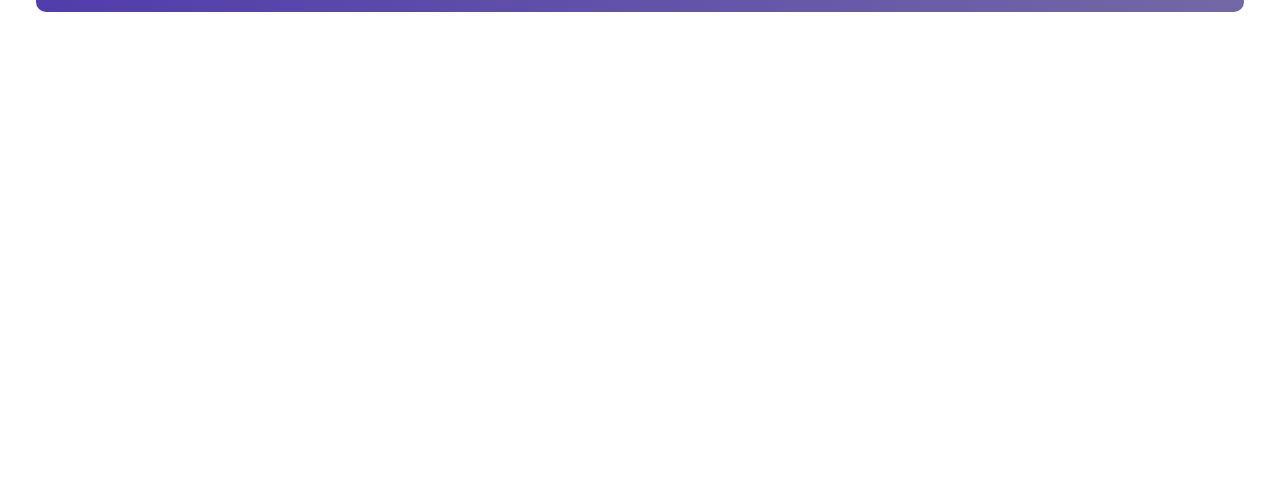
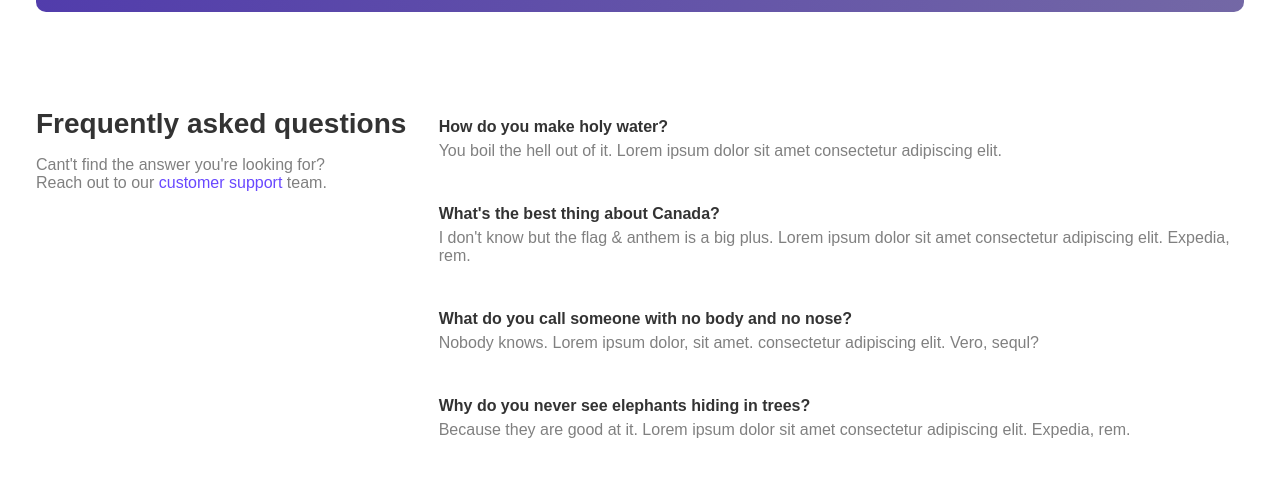
Before and after one commit to simicodes/Aptive, a React (Create React App) app: page / in a window 1280 px wide. Shown: the part 2015-2492 px from the top of the page. Before the commit the page ends 2091 px from the top, so only its background shows below. Built offline with nearby package versions, Linux system fonts and the light colour scheme; grey boxes are pictures that could not be loaded.

Commit message:
Faq component updated

```diff
--- /dev/null
+++ b/src/components/Faq.css
@@ -0,0 +1,48 @@
+.section-faq {
+  width: 100%;
+  margin: 3rem 0;
+}
+
+.section-faq .container {
+  max-width: 1240px;
+  padding: 1rem;
+  margin: auto;
+  overflow: hidden;
+  display: grid;
+  grid-template-columns: 1fr 2fr;
+}
+
+.section-faq h3 {
+  font-size: 28px;
+  padding: 1rem 0;
+}
+
+.section-faq .col-1 p {
+  color: var(--grey);
+}
+
+.section-faq .col-1 span {
+  color: var(--primary);
+}
+
+.section-faq h5 {
+  font-size: 1rem;
+  padding: 0.4rem 0;
+}
+
+.section-faq .faq {
+  padding: 1.2rem 0;
+}
+
+.section-faq .faq p {
+  color: var(--grey);
+}
+
+@media screen and (max-width: 960px) {
+    .section-faq{
+        margin: 1rem 0;
+    }
+    .section-faq .container{
+        grid-template-columns: 1fr;
+    }
+}
--- /dev/null
+++ b/src/components/Faq.js
@@ -0,0 +1,51 @@
+import React from "react";
+
+import "./Faq.css";
+
+const Faq = () => {
+  return (
+    <div className="section-faq">
+      <div className="container">
+        <div className="col-1">
+          <h3>Frequently asked questions</h3>
+          <p>Cant't find the answer you're looking for?</p>
+          <p>
+            Reach out to our <span>customer support</span> team.
+          </p>
+        </div>
+        <div className="col-2">
+          <div className="faq">
+            <h5>How do you make holy water?</h5>
+            <p>
+              You boil the hell out of it. Lorem ipsum dolor sit amet
+              consectetur adipiscing elit.
+            </p>
+          </div>
+          <div className="faq">
+            <h5>What's the best thing about Canada?</h5>
+            <p>
+              I don't know but the flag & anthem is a big plus. Lorem ipsum
+              dolor sit amet consectetur adipiscing elit. Expedia, rem.
+            </p>
+          </div>
+          <div className="faq">
+            <h5>What do you call someone with no body and no nose?</h5>
+            <p>
+              Nobody knows. Lorem ipsum dolor, sit amet. consectetur adipiscing
+              elit. Vero, sequl?
+            </p>
+          </div>
+          <div className="faq">
+            <h5>Why do you never see elephants hiding in trees?</h5>
+            <p>
+              Because they are good at it. Lorem ipsum dolor sit amet
+              consectetur adipiscing elit. Expedia, rem.
+            </p>
+          </div>
+        </div>
+      </div>
+    </div>
+  );
+};
+
+export default Faq;
--- a/src/components/Home.js
+++ b/src/components/Home.js
@@ -4,6 +4,7 @@
 import Hero from "./Hero";
 import Pricing from "./Pricing";
 import Testimonials from "./Testimonials";
+import Faq from "./Faq";
 const Home = () => {
   return (
     <div>
@@ -11,6 +12,7 @@
       <Hero />
       <Pricing />
       <Testimonials />
+      <Faq />
     </div>
   );
 };
```
